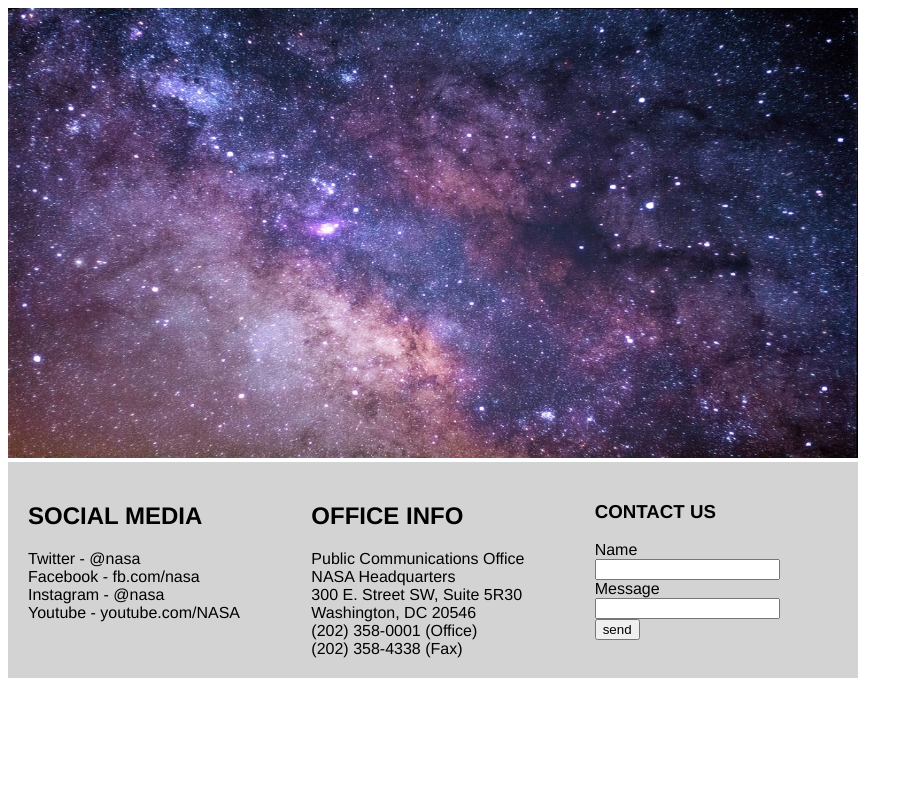
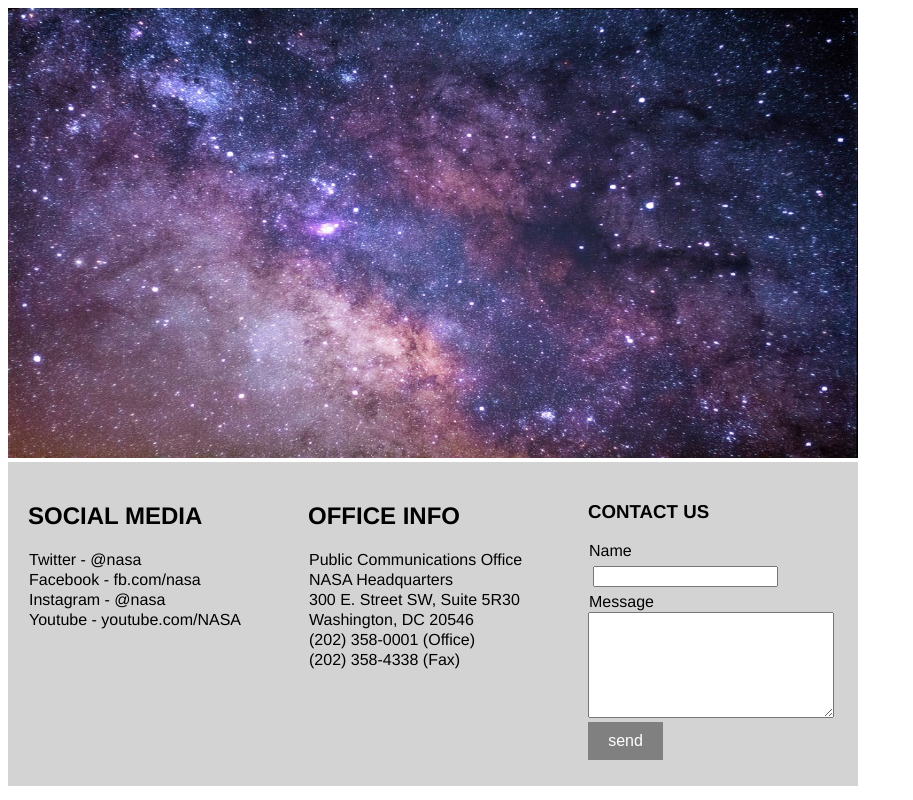
Before and after one commit to SamSvetlik/ACA_NASA_page, a plain HTML site: page index.html in a window 1280 px wide. Shown: the whole page, without its empty margins (0-913 px from the left). Drawn offline with Linux system fonts and the light colour scheme.

Commit message:
properly sized message box

```diff
--- a/index.html
+++ b/index.html
@@ -35,9 +35,10 @@
                 <input type="text">
             </form>
             <div>Message</div>
-            <form>
-                <input type="text">
-            </form>
+                <textarea>
+
+                </textarea>
+            <br>
             <button type="button">send</button>
         </a>
     </section>
--- a/styles.css
+++ b/styles.css
@@ -1,6 +1,7 @@
 .section_2{
     background-color: lightgray;
-    max-width: 850px;
+    width: 850px;
+    height: 324px;
     font-family: 'Franklin Gothic Medium', 'Arial Narrow', Arial, sans-serif;
     display:flex;
     justify-content: space-between;
@@ -11,7 +12,31 @@
     margin: 20px;
 
 }
-.h{
+h{
     font-weight: bold;
     margin: 20px;
 }
+div{
+    padding: 1px;
+}
+form{
+    width: 240px;
+    margin: 5px;
+}
+textarea{
+    width: 240px;
+    height: 100px;
+    max-width: 240px;
+    min-width: 240px;
+    max-height: 100px;
+    min-height: 100px;
+}
+button{
+    background-color: gray;
+    border: none;
+    color: white;
+    padding: 10px;
+    text-align: center;
+    font-size: 16px;
+    width: 75px;
+}
```
